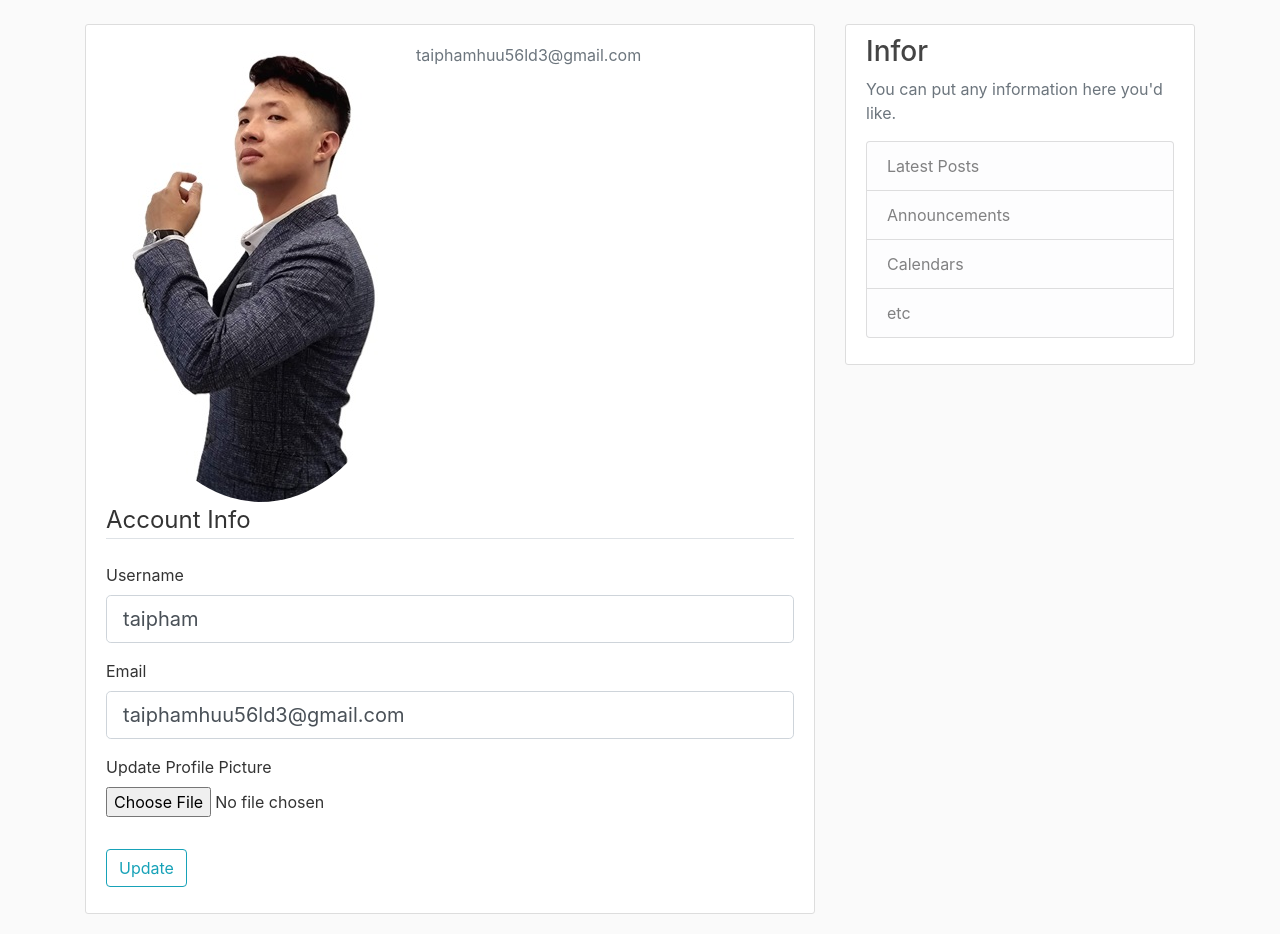
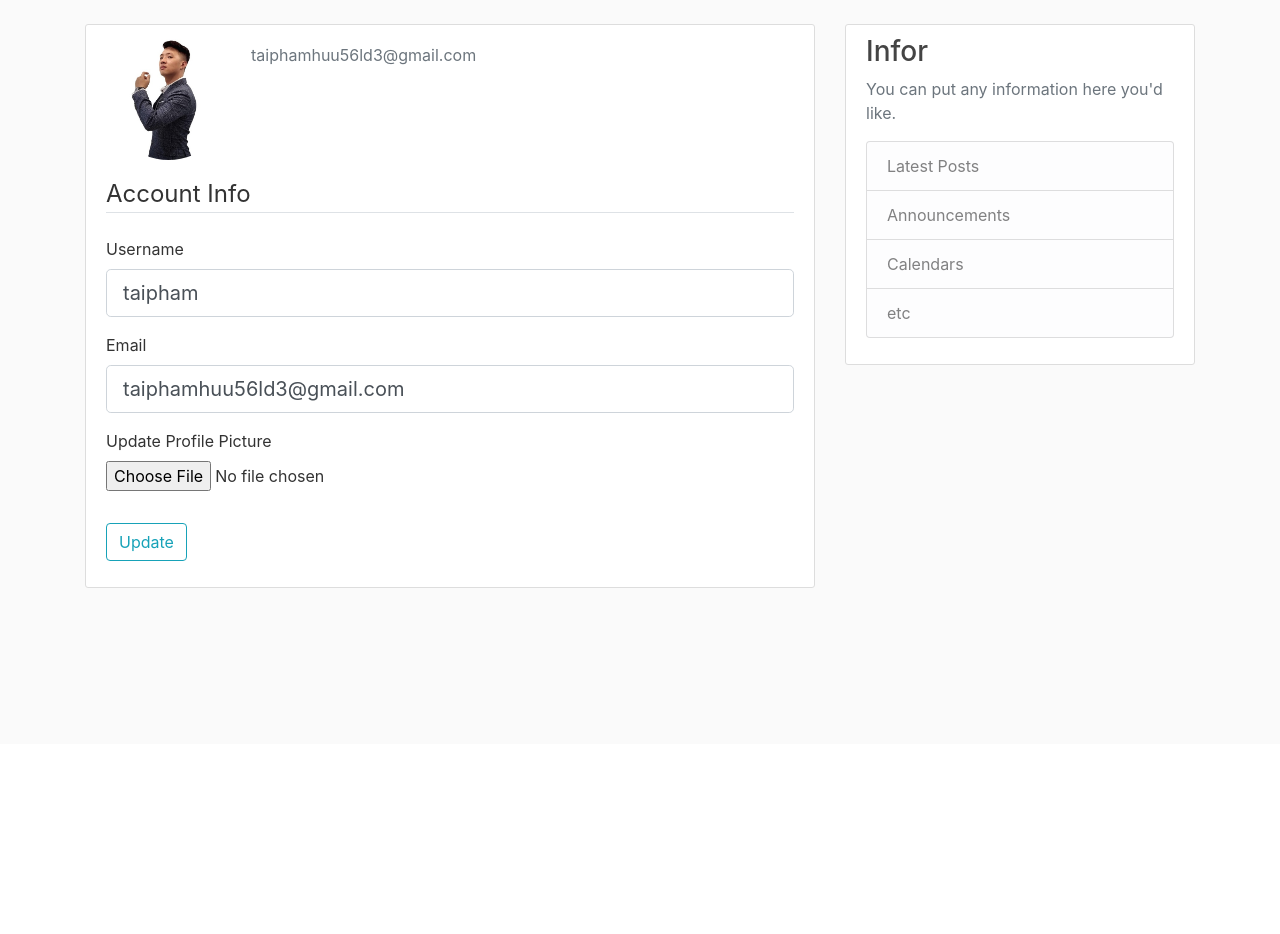
Before and after one commit to taiphamhuu56ld3/blog_flask, a Flask app: page /account in a window 1280 px wide. Shown: the part 56-990 px from the top of the page. After the commit the page ends 644 px from the top, so only its background shows below. Run offline with Flask 3, Linux system fonts and the light colour scheme; a user stored in the database is signed in; some libraries are stand-ins or nearby versions.

Commit message:
[FEAT] F12: Update account css and default picture

```diff
--- a/flaskblog/static/main.css
+++ b/flaskblog/static/main.css
@@ -45,6 +45,12 @@
   white-space: pre-line;
 }
 
+.article-img {
+  height: 65px;
+  width: 65px;
+  margin-right: 16px;
+}
+
 .article-metadata {
   padding-bottom: 1px;
   margin-bottom: 4px;
@@ -55,3 +61,14 @@
   color: #333;
   text-decoration: none;
 }
+
+.account-img {
+  height: 125px;
+  width: 125px;
+  margin-right: 20px;
+  margin-bottom: 16px;
+}
+
+.account-heading {
+  font-size: 2.5rem;
+}
```
Also changed, not shown: flaskblog/static/profile_pics/default.JPG.
